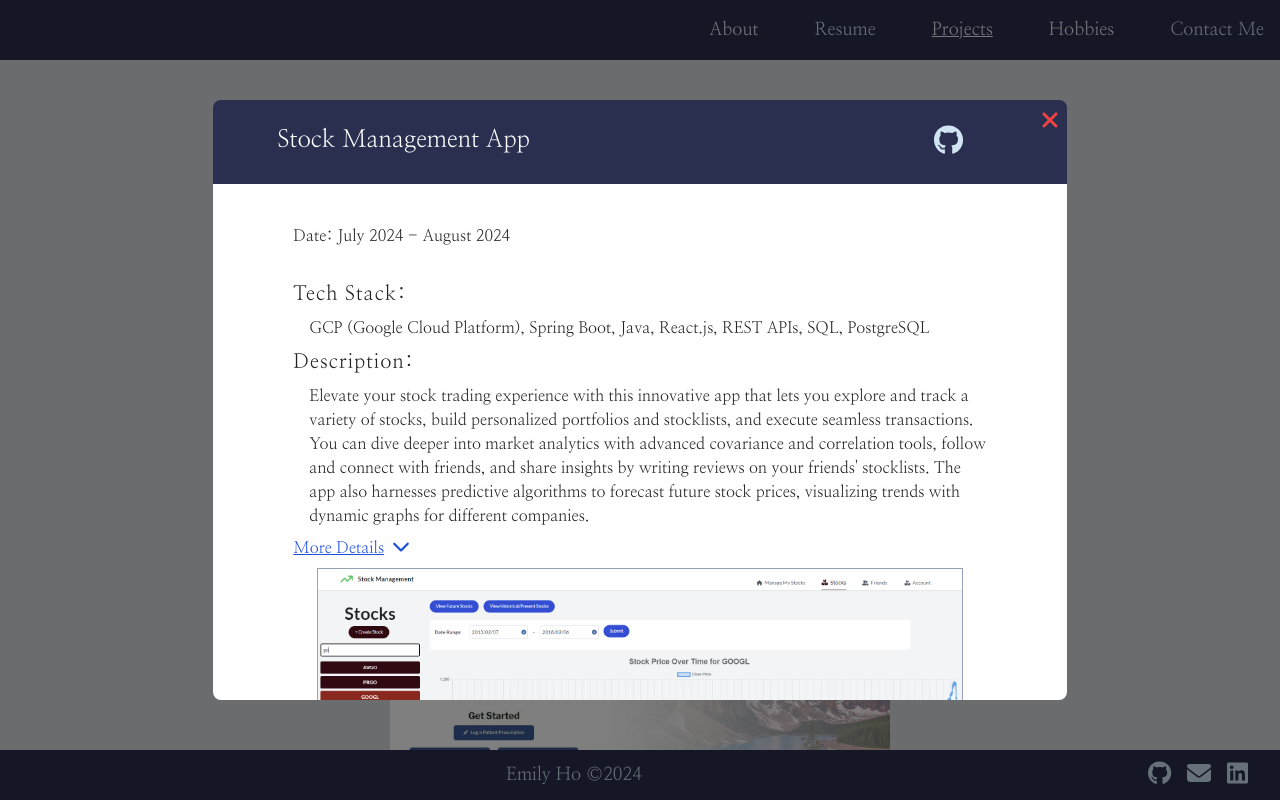
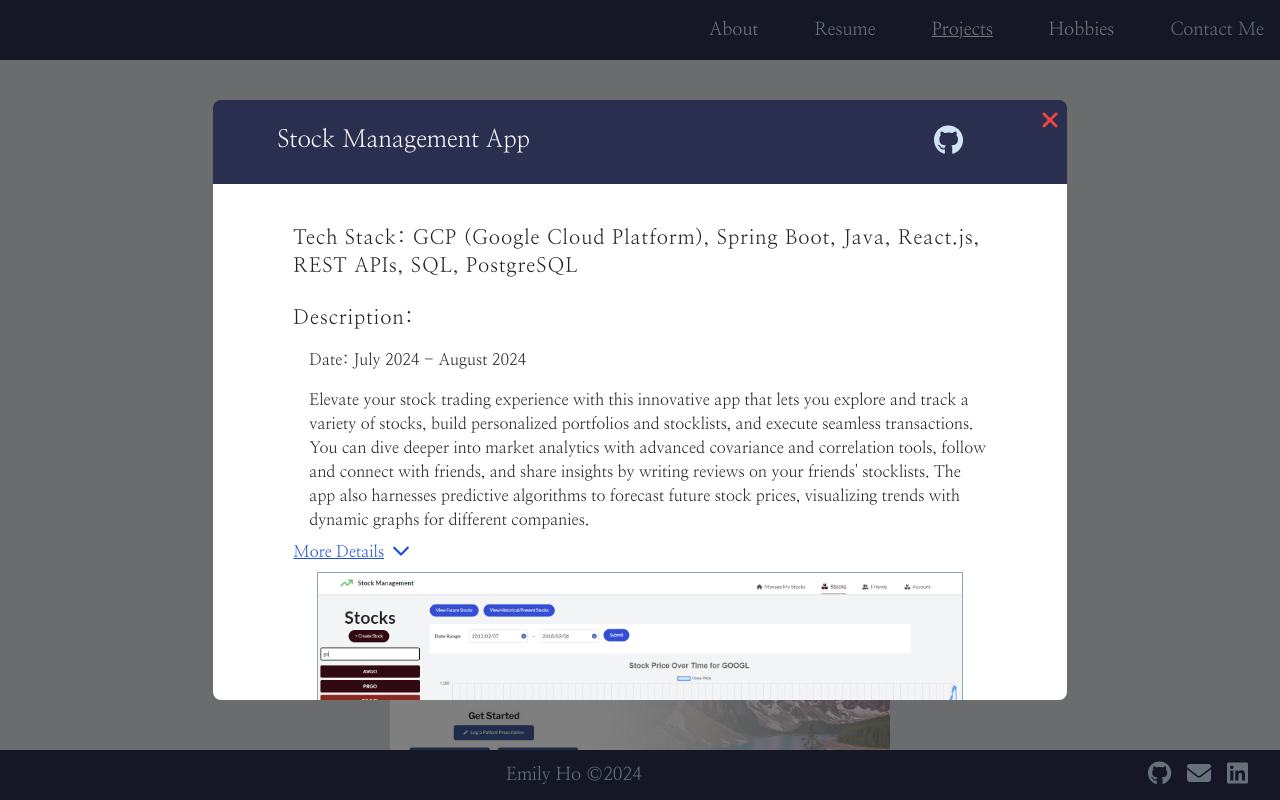
Before and after one commit to Emilyho11/personal-website, a React (Vite) app in the folder frontend/: page /projects in a window 1280 px wide. Both pictures are taken after a click on the element 640 px from the left and 314 px from the top of the page. Shown: the top 800 px of the page. Built offline with nearby package versions, Linux system fonts and the light colour scheme.

Commit message:
Modifying project popup layout

```diff
--- a/frontend/src/components/HobbyGame.jsx
+++ b/frontend/src/components/HobbyGame.jsx
@@ -9,6 +9,7 @@ import MusicNote6 from '../assets/images/music_notes/6musicnote.png';
 import HobbyPopup from '../components/HobbyPopup';
 import hobbies from './AccessHobbies.jsx';
 import EmptyPopup from '../components/EmptyPopup.jsx';
+import BackgroundNotes from '../assets/images/music_bg.png';
 
 const shuffleArray = (array) => {
   for (let i = array.length - 1; i > 0; i--) {
--- a/frontend/src/components/ProjectModal.jsx
+++ b/frontend/src/components/ProjectModal.jsx
@@ -41,17 +41,16 @@ const ProjectModal = ( { isVisible, onClose, project } ) => {
                 </div>
                 <div className='px-20 py-10'>
                     {/* <h3 className='text-xl font-bold tracking-wider'>Date:</h3> */}
-                    <p className='text-md pb-8'>Date: {project.date}</p>
-                    <h3 className='text-xl font-bold tracking-wider'>Tech Stack:</h3>
-                    <p className='my-2 pl-4 text-md'>{project.techStack}</p>
+                    <h3 className='text-xl font-bold tracking-wider pb-6'>Tech Stack: {project.techStack}</h3>
                     <h3 className='text-xl font-bold tracking-wider'>Description:</h3>
+                    <p className='my-4 pl-4 text-md'>Date: {project.date}</p>
                     <p className='my-2 pl-4 text-md'>{project.overallDescription}</p>
                     <button onClick={toggleShowMoreDetails} className='mt-2 text-blue-700 hover:text-blue-400 underline block'>
                         {showMoreDetails ? 'Show Less' : 'More Details'}
                         <FontAwesomeIcon icon={showMoreDetails ? faChevronUp : faChevronDown} className='ml-2 text-lg' />
                     </button>
                     {showMoreDetails && (
-                    <div className='mt-2'>
+                        <div className='mt-2'>
                         <ul className='list-disc pl-5'>
                         {project.description.map((desc, i) => (
                             <li key={i}>{desc}</li>
```
